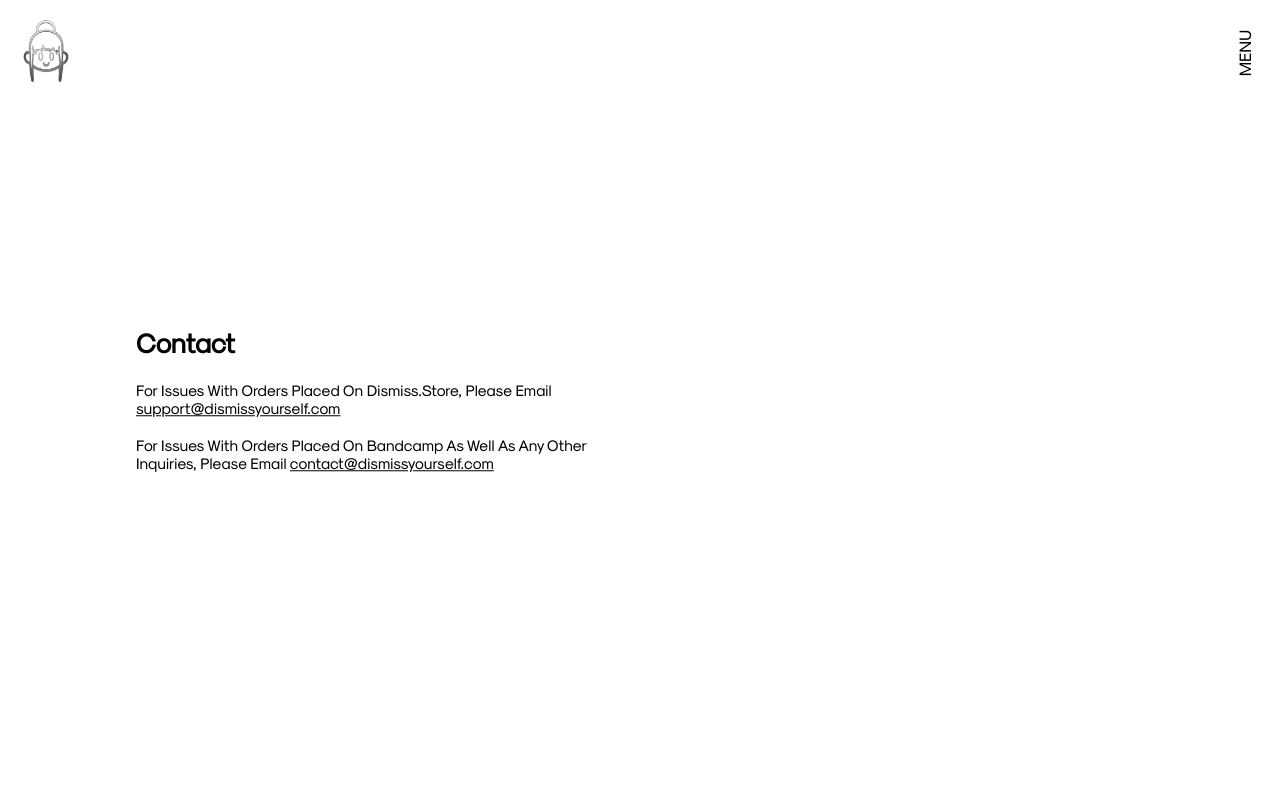
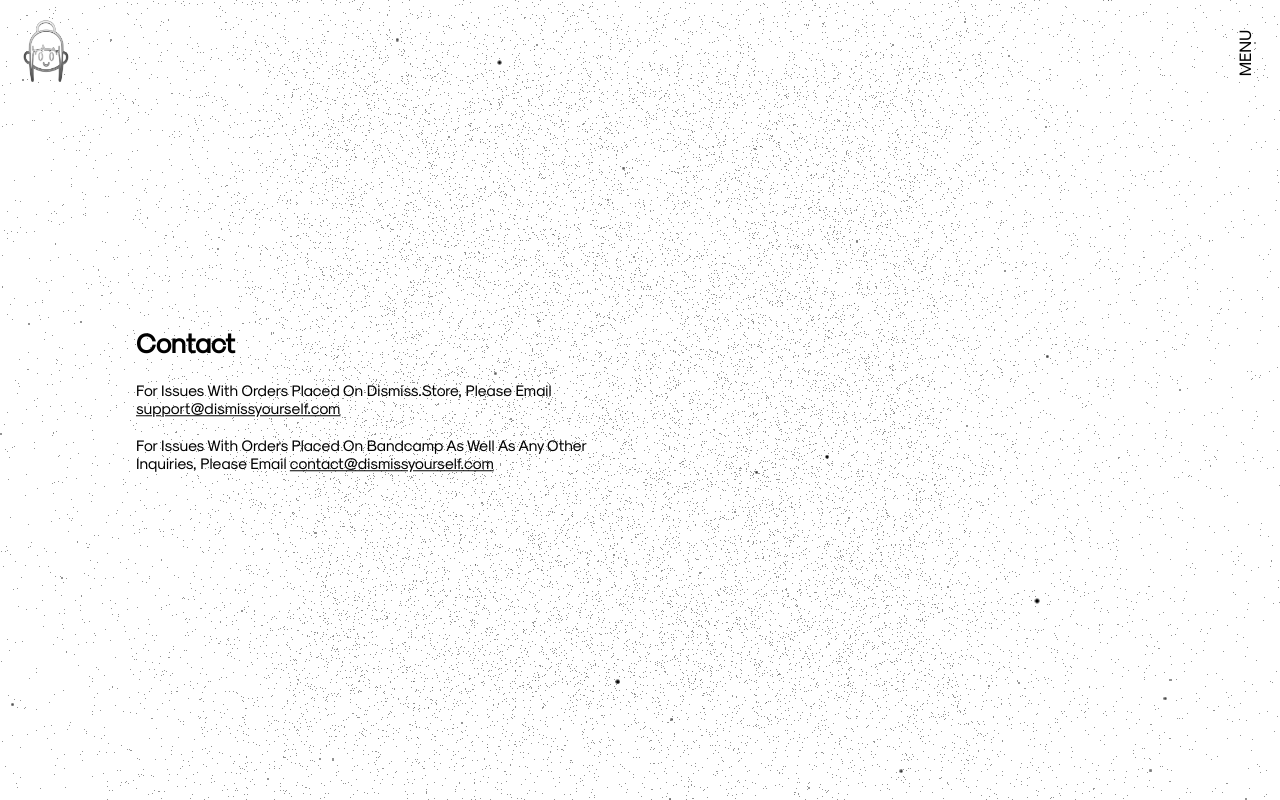
Before and after one commit to OliverWilcox/Dismiss-Yourself, a Vue app: page /#/contact in a window 1280 px wide. Built offline with nearby package versions, Linux system fonts and the light colour scheme.

Commit message:
contact update

```diff
--- a/src/components/menu.vue
+++ b/src/components/menu.vue
@@ -29,7 +29,7 @@
             </ul>
           </div>
         </router-link>
-        <router-link to="contact">
+        <router-link to="/contact">
           <div class="nav-item-container" v-on:click="isMenuOn = false">
             <ul
               class="releases-nav"
--- a/src/views/Contact.vue
+++ b/src/views/Contact.vue
@@ -17,10 +17,16 @@
       </a>
     </p>
   </div>
+  <ParticleBackground />
 </template>
 
 <script>
-export default {};
+import ParticleBackground from "../components/ParticleBackground.vue";
+export default {
+  components: {
+    ParticleBackground,
+  },
+};
 </script>
 
 <style scoped>
```
